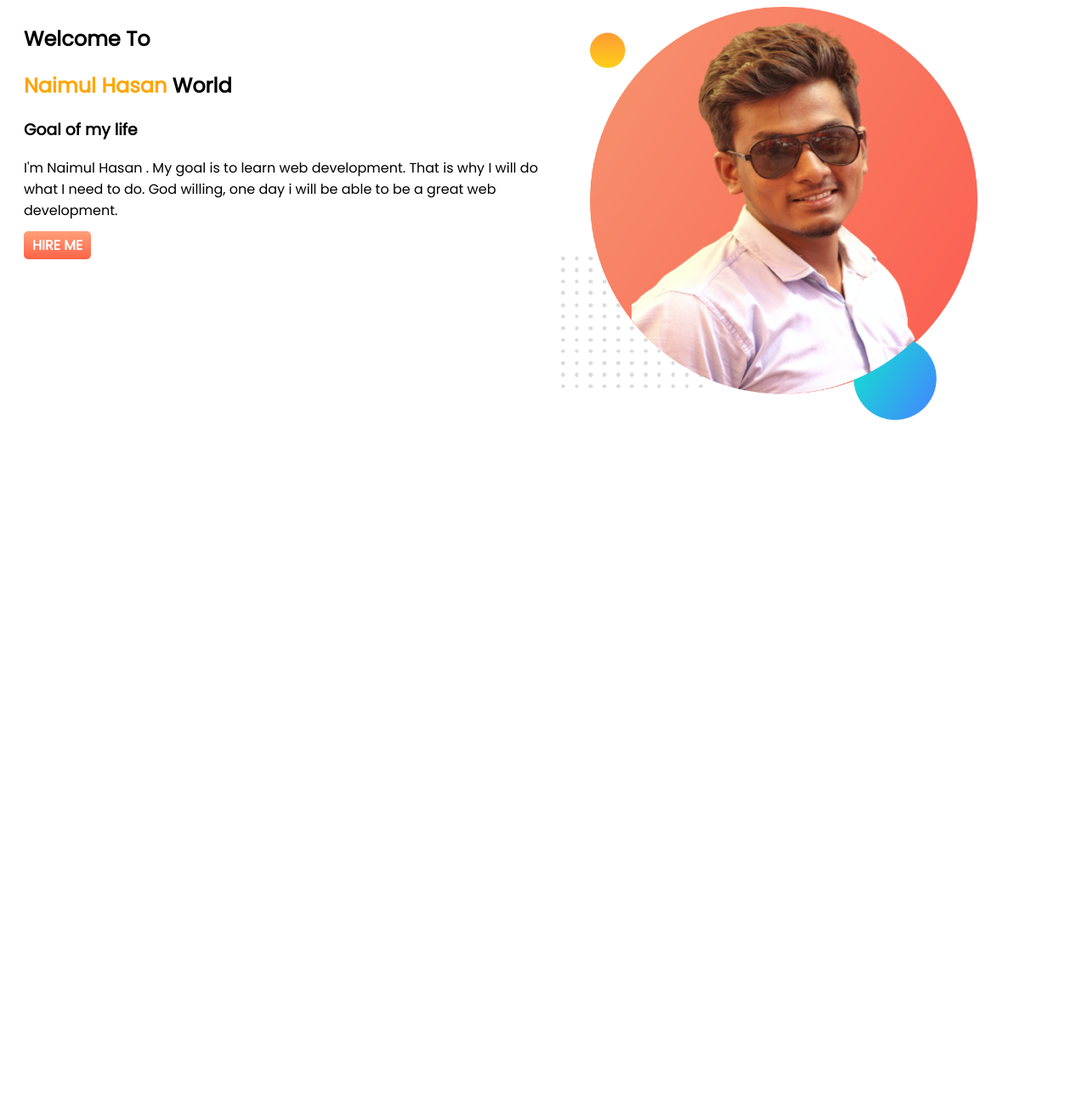
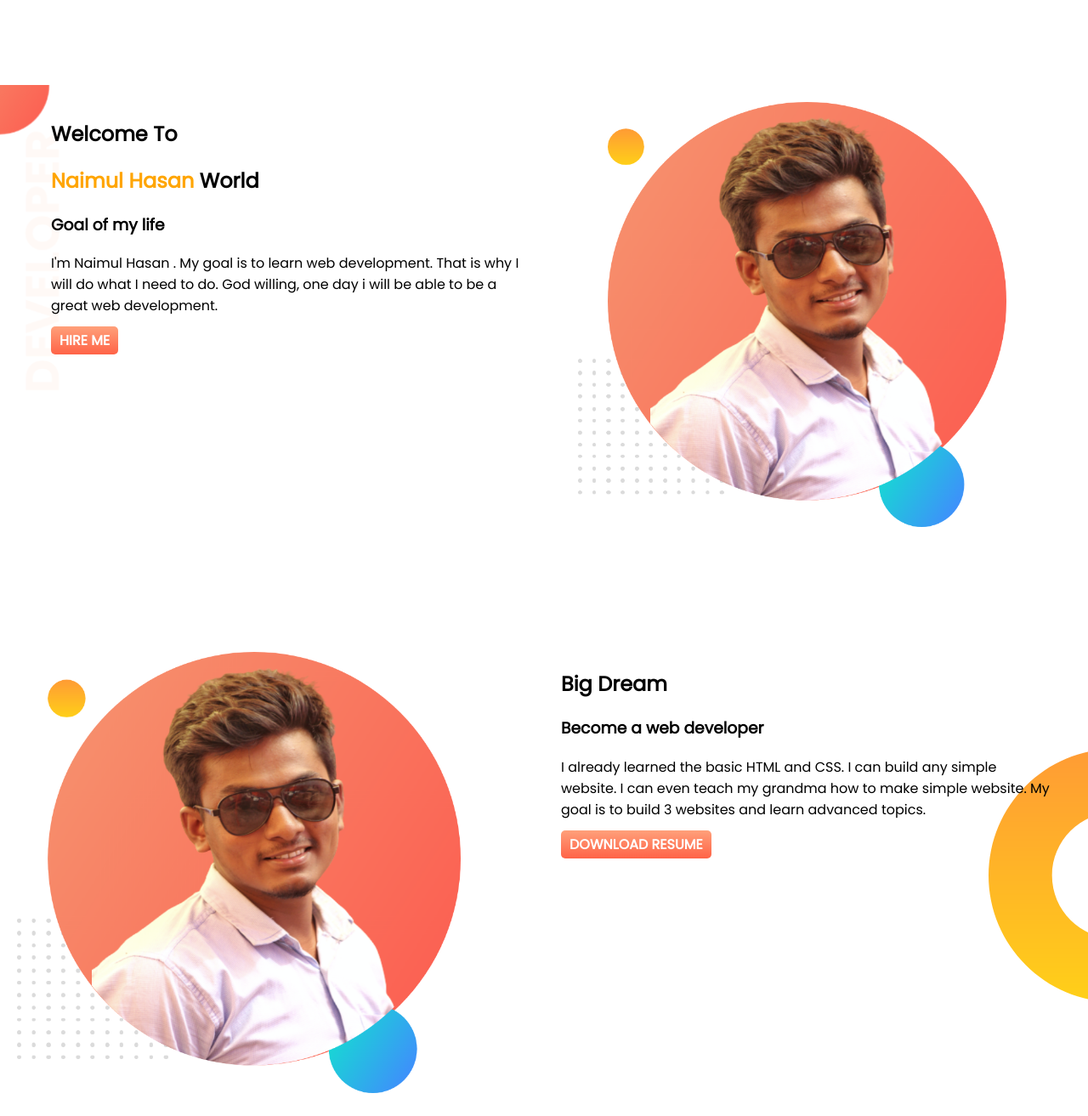
Before and after one commit to NaimulHasan8080/developer-portfolio, a plain HTML site: page index.html in a window 1280 px wide. Shown: the whole page at 85% size. Before the commit the page ends 800 px from the top, so only its background shows below. Drawn offline with Linux system fonts and the light colour scheme.

Commit message:
mid site added

```diff
--- a/index.html
+++ b/index.html
@@ -13,8 +13,8 @@
 </head>
 
 <body>
-    <section>
-        <div class="half-width">
+    <section class="top-site">
+        <div id="first-div" class="half-width">
             <h1>Welcome To</h1>
             <h1><span class="orange-color">Naimul Hasan</span> World</h1>
             <h3>Goal of my life</h3>
@@ -24,8 +24,21 @@
         </div>
         <div class="half-width">
             <img src="images/naimul-bg.png" alt="">
+        </div>
     </section>
-    </div>
+    <section class="mid-site">
+        <div class="half-width">
+            <img src="images/naimul-bg.png" alt="">
+        </div>
+        <div class="half-width">
+            <h1>Big Dream</h1>
+            <h3>Become a web developer</h3>
+            <p>I already learned the basic HTML and CSS. I can build any simple website. I can even teach my grandma how
+                to make simple website. My goal is to build 3 websites and learn advanced topics.</p>
+            <a class="anchor" target="-blank" href="https://github.com/NaimulHasan8080">DOWNLOAD RESUME</a>
+        </div>
+    </section>
+
 </body>
 
 </html>
--- a/style.css
+++ b/style.css
@@ -1,18 +1,27 @@
 body{
     font-family: 'Poppins', sans-serif;
+    margin: 0;
 }
 .orange-color{
     color: orange;
 }
+#first-div{
+    padding-left: 60px;
+}
+.half-width{
+    padding: 20px 40px;
+    width: 40%;
+}
 section{
     display: flex;
+    margin-top: 100px;
 }
 section .half-width{
     width: 50%;
     padding-left: 20px;
 }
 .half-width img{
-    width: 80%;
+    width: 90%;
 }
 .anchor{
     text-decoration: none;
@@ -22,3 +31,12 @@ section .half-width{
     color: white;
     font-weight: 700;
 }
+.top-site{
+    background-image: url(images/top-banner.png);
+    background-repeat: no-repeat;
+}
+.mid-site{
+    background-image: url(images/dream-bg.png);
+    background-repeat: no-repeat;
+    background-position: right;
+}
```
